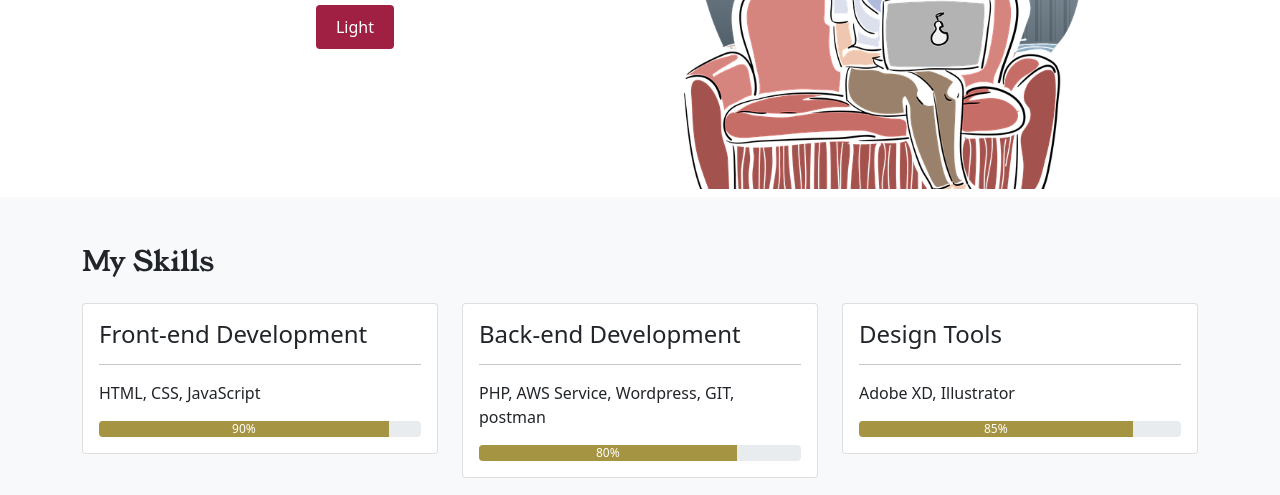
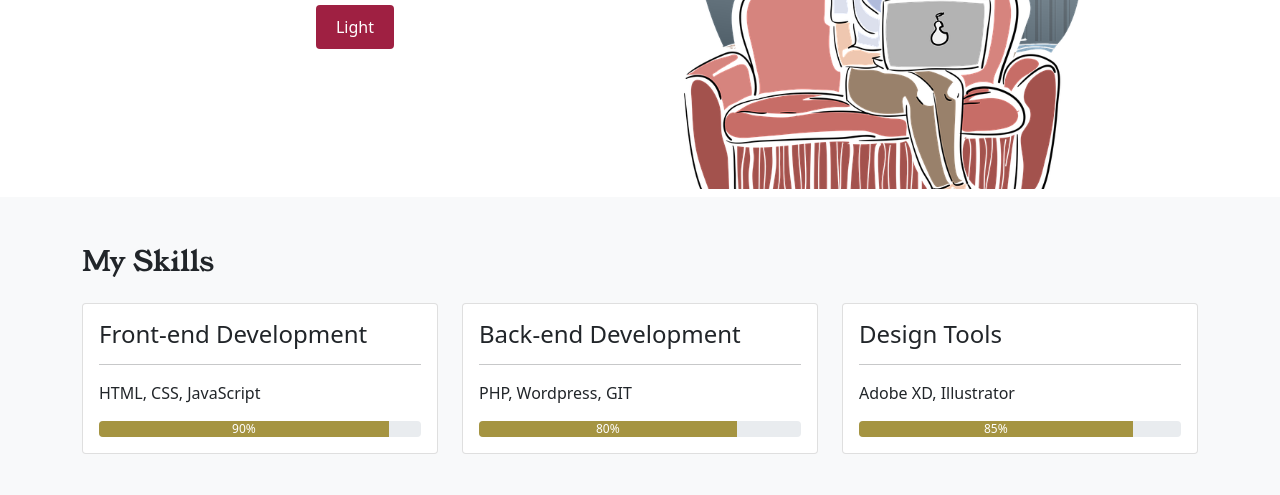
Before and after one commit to farjiyaO/portfolio2.0, a plain HTML site: page index.html in a window 1280 px wide. Shown: the part 305-800 px from the top of the page. Drawn offline with nearby package versions, Linux system fonts and the light colour scheme.

Commit message:
complete

```diff
--- a/index.html
+++ b/index.html
@@ -80,6 +80,7 @@
             </div>
         </section>
 
+
         <section id="skills" class="py-5 bg-light">
             <div class="container">
                 <h3 class=" mb-4">My Skills</h3>
@@ -102,7 +103,7 @@
                             <div class="card-body">
                                 <h4 class="card-title">Back-end Development</h4>
                                 <hr>
-                                <p class="card-text">PHP, AWS Service, Wordpress, GIT, postman</p>
+                                <p class="card-text">PHP, Wordpress, GIT</p>
                                 <div class="progress custom-progress-bar">
                                     <div class="progress-bar" role="progressbar" style="width: 80%;" aria-valuenow="80"
                                         aria-valuemin="0" aria-valuemax="100">80%</div>
```
Also changed, not shown: css/styles.css (line endings or trailing spaces), images/backgournd.jpeg (added).
